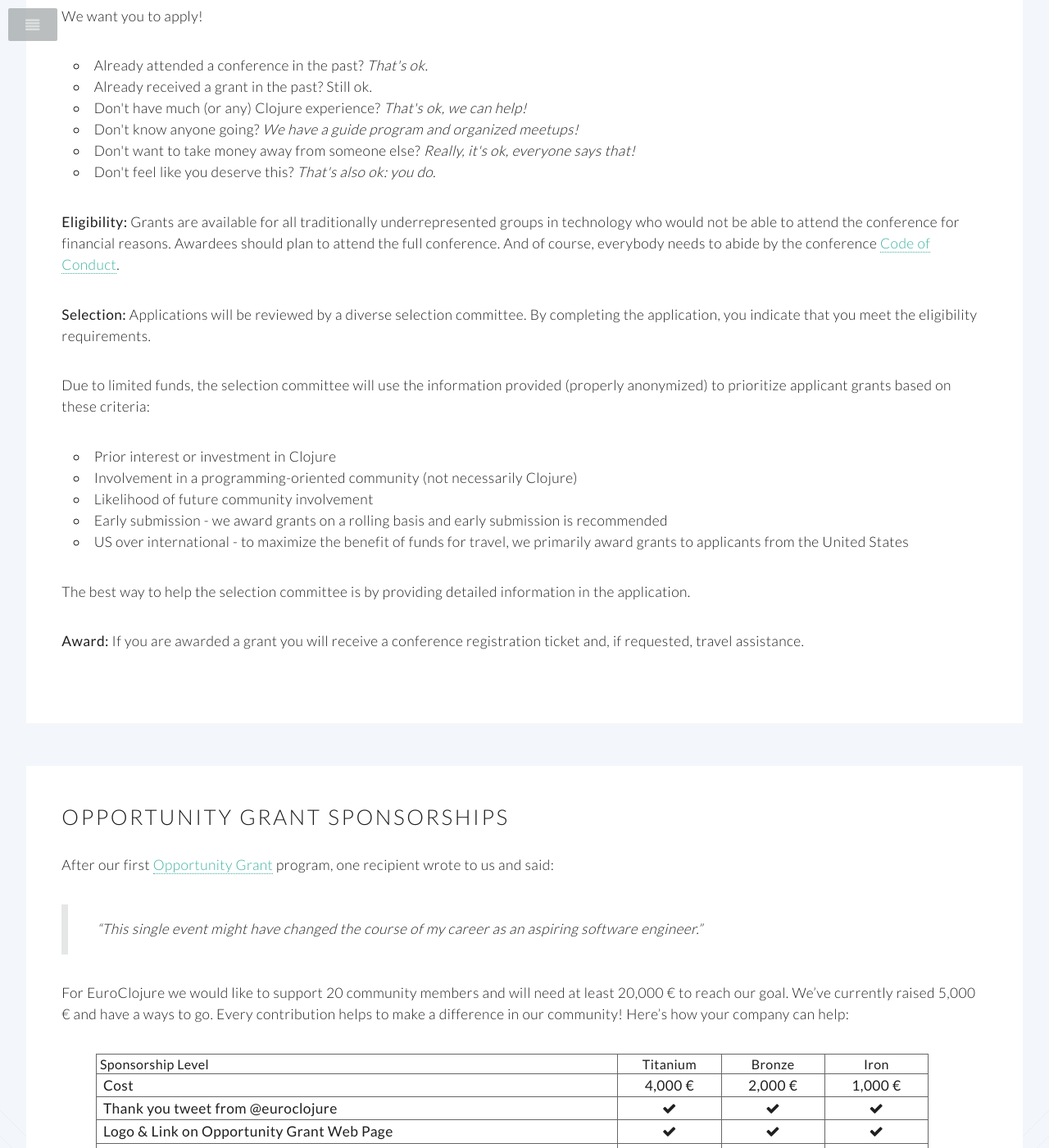
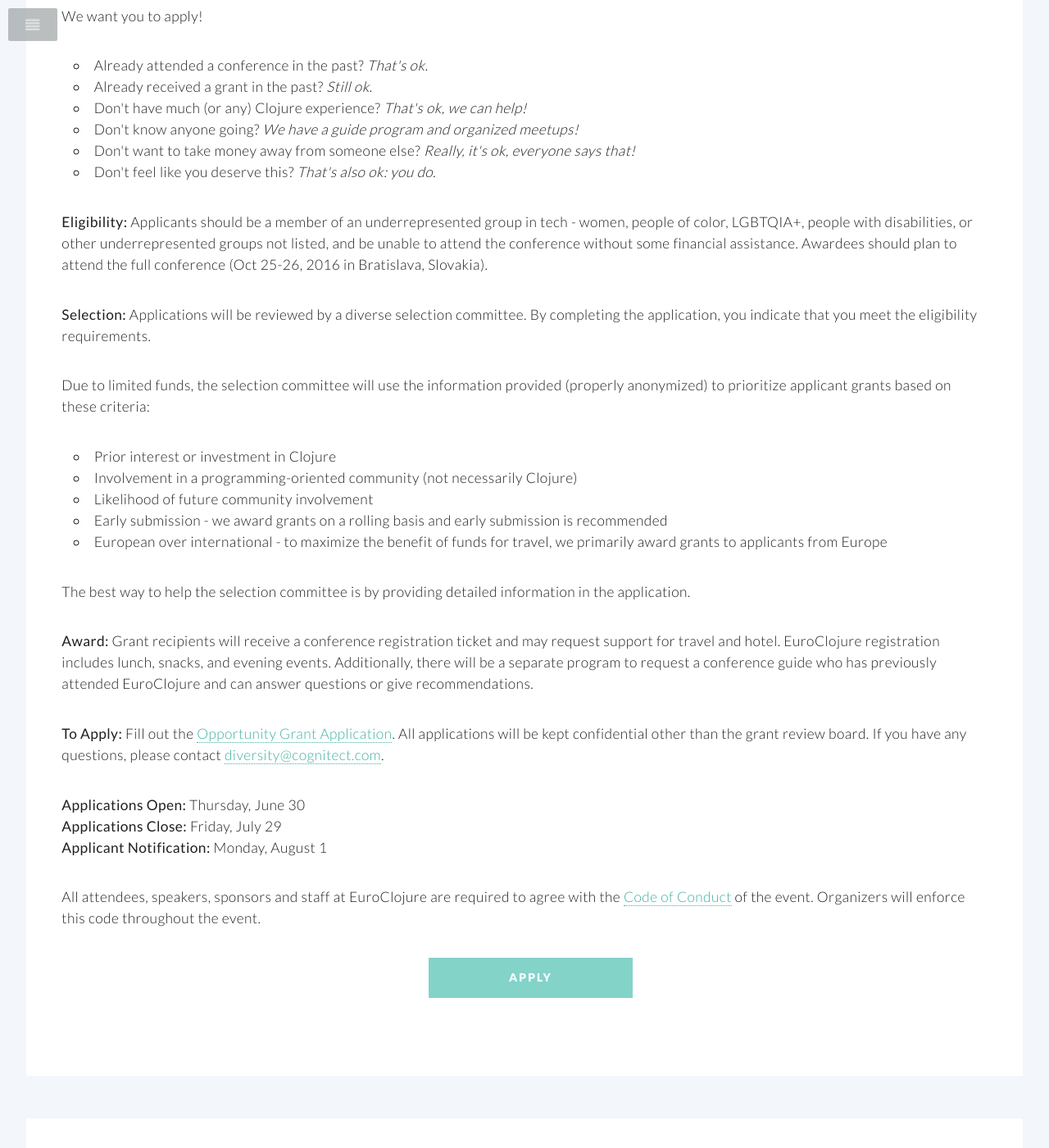
Before and after one commit to euroclojureorg/euroclojureorg.github.io, a Jekyll site: the page built from opportunity.html, in a window 1280 px wide and 1400 px high, scrolled down 431 px. Shown: the whole window at 82% size. Built offline with Jekyll 4.4.1, drawn with Linux system fonts in a browser that asks for light colours; some of the changed text lies outside the part shown.

Commit message:
update opp grant and cfp pages

```diff
--- a/opportunity.html
+++ b/opportunity.html
@@ -28,7 +28,7 @@
 					</ul>
 				</p>
 
-				<p><strong>Eligibility:</strong> Grants are available for all traditionally underrepresented groups in technology who would not be able to attend the conference for financial reasons. Awardees should plan to attend the full conference. And of course, everybody needs to abide by the conference <a href="policies">Code of Conduct</a>.</p>
+				<p><strong>Eligibility:</strong> Applicants should be a member of an underrepresented group in tech - women, people of color, LGBTQIA+, people with disabilities, or other underrepresented groups not listed, and be unable to attend the conference without some financial assistance. Awardees should plan to attend the full conference (Oct 25-26, 2016 in Bratislava, Slovakia).</p>
 
 				<p><strong>Selection:</strong> Applications will be reviewed by a diverse selection committee. By completing the application, you indicate that you meet the eligibility requirements.</p>
 
@@ -39,25 +39,27 @@
 					<li>Involvement in a programming-oriented community (not necessarily Clojure)</li>
 					<li>Likelihood of future community involvement</li>
 					<li>Early submission - we award grants on a rolling basis and early submission is recommended</li>
-					<li>US over international - to maximize the benefit of funds for travel, we primarily award grants to applicants from the United States</li>
+					<li>European over international - to maximize the benefit of funds for travel, we primarily award grants to applicants from Europe</li>
 				</ul>
 
 				<p>The best way to help the selection committee is by providing detailed information in the application.</p>
 
-				<p><strong>Award:</strong> If you are awarded a grant you will receive a conference registration ticket and, if requested, travel assistance.</p>
+				<p><strong>Award:</strong> Grant recipients will receive a conference registration ticket and may request support for travel and hotel. EuroClojure registration includes lunch, snacks, and evening events. Additionally, there will be a separate program to request a conference guide who has previously attended EuroClojure and can answer questions or give recommendations.</p>
 
-<!--
-				<p><strong>Applications Close</strong>: Feb 19, 2016. If you have any questions, please contact <a href="mailto:diversity@cognitect.com">diversity@cognitect.com</a>.</p>
+				<p><strong>To Apply:</strong> Fill out the <a href="https://cognitect.wufoo.com/forms/euroclojure-2016-opportunity-grants/">Opportunity Grant Application</a>. All applications will be kept confidential other than the grant review board. If you have any questions, please contact <a href="mailto:diversity@cognitect.com">diversity@cognitect.com</a>.
 
-				<p><strong>Notification:</strong> All applicants will be notified via email with conference registration details and (if applicable) travel reimbursement details. Notifications happen on a rolling basis. All notifications will be sent out by Feb 22, 2016.</p>
+				<p><strong>Applications Open:</strong> Thursday, June 30<br/>
+						<strong>Applications Close:</strong> Friday, July 29<br/>
+						<strong>Applicant Notification:</strong> Monday, August 1</p>
+
+				<p>All attendees, speakers, sponsors and staff at EuroClojure are required to agree with the <a href="/policies">Code of Conduct</a> of the event. Organizers will enforce this code throughout the event.</p>
 
 				<center>
 					<ul class="buttons">
-					  <li><a href="https://cognitect.wufoo.com/forms/clojurewest-2016-opportunity-grants/" class="button special">apply</a></li>
+					  <li><a href="https://cognitect.wufoo.com/forms/euroclojure-2016-opportunity-grants/" class="button special">apply</a></li>
 					</ul>
 				</center>
 				<br/>
--->
 
 			</section>
 		</div>
@@ -66,13 +68,11 @@
 	<section class="wrapper style4 container">
 		<div class="content">
 			<section>
-				<h2>Opportunity Grant Sponsorships</h2>
+				<h2>Diversity Sponsorship Levels</h2>
 
-				<p>After our first <a href="opportunity">Opportunity Grant</a> program, one recipient wrote to us and said:</p>
+<p>We need your help! If you are interested in supporting the grant program as an individual, you may do so via the conference registration page, even if you are not attending EuroClojure. If you are interested in supporting the program as a company or non-registered individual, please contact diversity@cognitect.com.</p>
 
-				<blockquote>“This single event might have changed the course of my career as an aspiring software engineer.”<br/></blockquote>
-
-				<p>For EuroClojure we would like to support 20 community members and will need at least 20,000 &euro; to reach our goal. We’ve currently raised 5,000 &euro; and have a ways to go. Every contribution helps to make a difference in our community! Here’s how your company can help:</p>
+				<p>For EuroClojure we would like to support 25 community members and will need at least 20,000 &euro; to reach our goal. Every contribution helps to make a difference in our community! Here’s how your company can help:</p>
 
 				<section class="wrapper style1 container special">
 					<div class="row">
@@ -113,14 +113,6 @@
 					</div>
 				</section>
 			</section>
-
-<!--
-<p>Individuals can contribute through our <a href="https://ti.to/cognitect/euroclojure-2015">registration page</a> even if you are not attending the conference!</p>
-
-<p>To participate: email <a href="mailto:events@cognitect.com">events@cognitect.com</a></p>
--->
-
-
 		</div>
 	</section>
 </article>
```
Also changed, not shown: other parts of opportunity.html (+2 -2 lines), cfp.html (added, +85 -0 lines).
